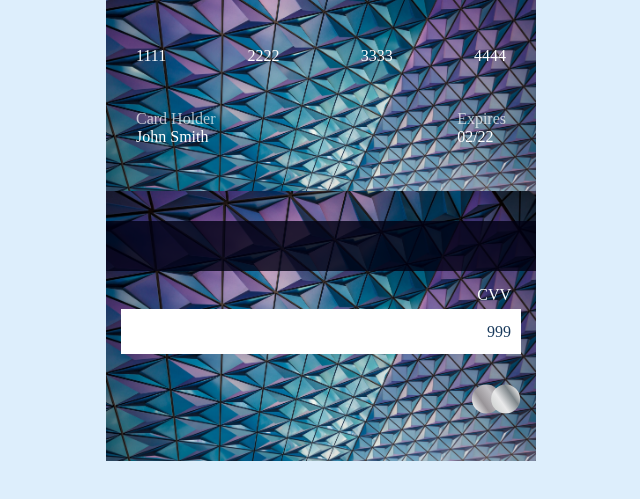
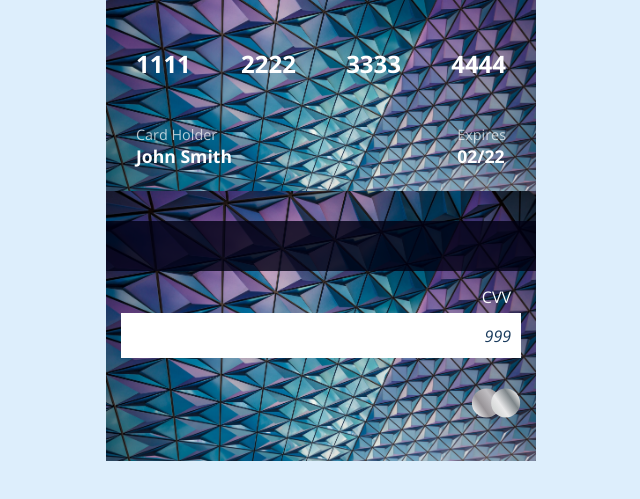
Before and after one commit to peanutbutterjlly/tinyCssProjects, a plain HTML site: page chapter-09/before/index.html in a window 1280 px wide. Shown: the part 159-658 px from the top of the page, without its empty margins (319-959 px from the left). Drawn offline with Linux system fonts and the light colour scheme.

Commit message:
styled fonts; leaving off on 9.5

```diff
--- a/chapter-09/before/style.css
+++ b/chapter-09/before/style.css
@@ -1,11 +1,3 @@
-@font-face {
-  font-family: 'Open Sans';
-  src: url('./fonts/open-sans-variable.woff2') format('woff2-variations');
-  font-weight: 100 800;
-  font-style: normal;
-  font-display: swap;
-}
-
 @font-face {
   font-family: 'Open Sans';
   src: local('Open Sans Italic'),
@@ -16,12 +8,43 @@
   font-display: swap;
 }
 
+@supports not (font-variation-settings: normal) {
+  @font-face {
+    font-family: 'Open Sans';
+    src: url('./fonts/open-sans-variable.woff2') format('woff2-variations');
+    font-weight: 100 800;
+    font-style: normal;
+    font-display: swap;
+  }
+}
+
+@supports (font-variation-settings: normal) {
+  @font-face {
+    font-family: 'Open Sans';
+    src: local('Open Sans Regular'), local('OpenSans-Regular'),
+      url('./fonts/open-sans-regular.woff2') format('woff2'),
+      url('./fonts/open-sans-regular.woff') format('woff');
+    font-weight: normal;
+    font-display: swap;
+  }
+
+  @font-face {
+    font-family: 'Open Sans';
+    src: local('Open SansBold'), local('OpenSans-Bold'),
+      url('./fonts/open-sans-regular.woff2') format('woff2'),
+      url('./fonts/open-sans-regular.woff') format('woff');
+    font-weight: bold;
+    font-display: swap;
+  }
+}
+
 * {
   box-sizing: border-box;
 }
 
 body {
   background: rgb(221, 238, 252);
+  font-family: 'Open Sans', sans-serif;
   margin-top: 80px;
 }
 
@@ -60,6 +83,8 @@ body {
   justify-content: space-between;
   padding: 10px 15px;
   margin-bottom: 35px;
+  font-weight: 700;
+  font-size: 1.5rem;
 }
 
 .card-item__content {
@@ -96,9 +121,17 @@ body {
   display: flex;
   align-items: center;
   justify-content: flex-end;
+  font-style: italic;
 }
 
 .card-item__holder,
 .card-item__dateTitle {
+  font-size: 0.9rem;
   opacity: 0.7;
 }
+
+.card-item__name,
+.card-item__dateItem {
+  font-size: 1.1rem;
+  font-weight: 600;
+}
```
